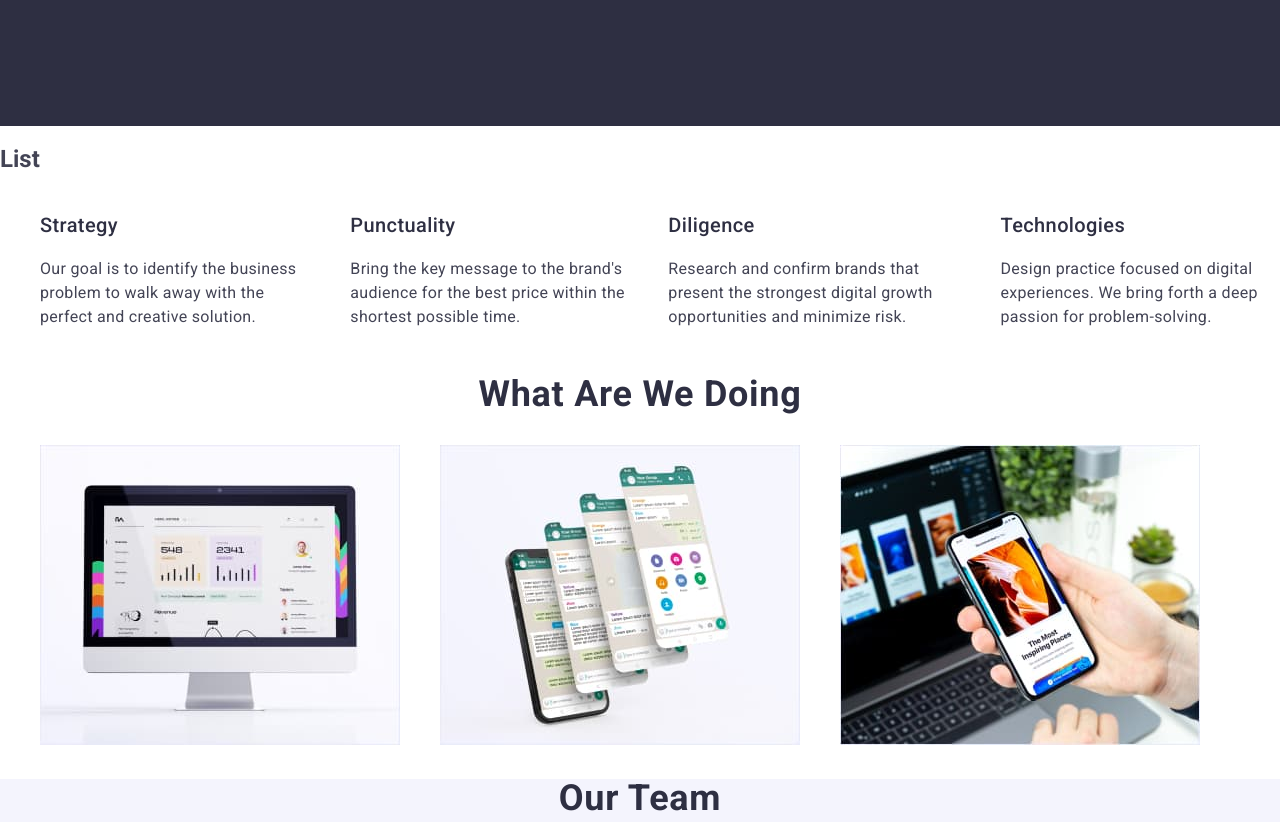
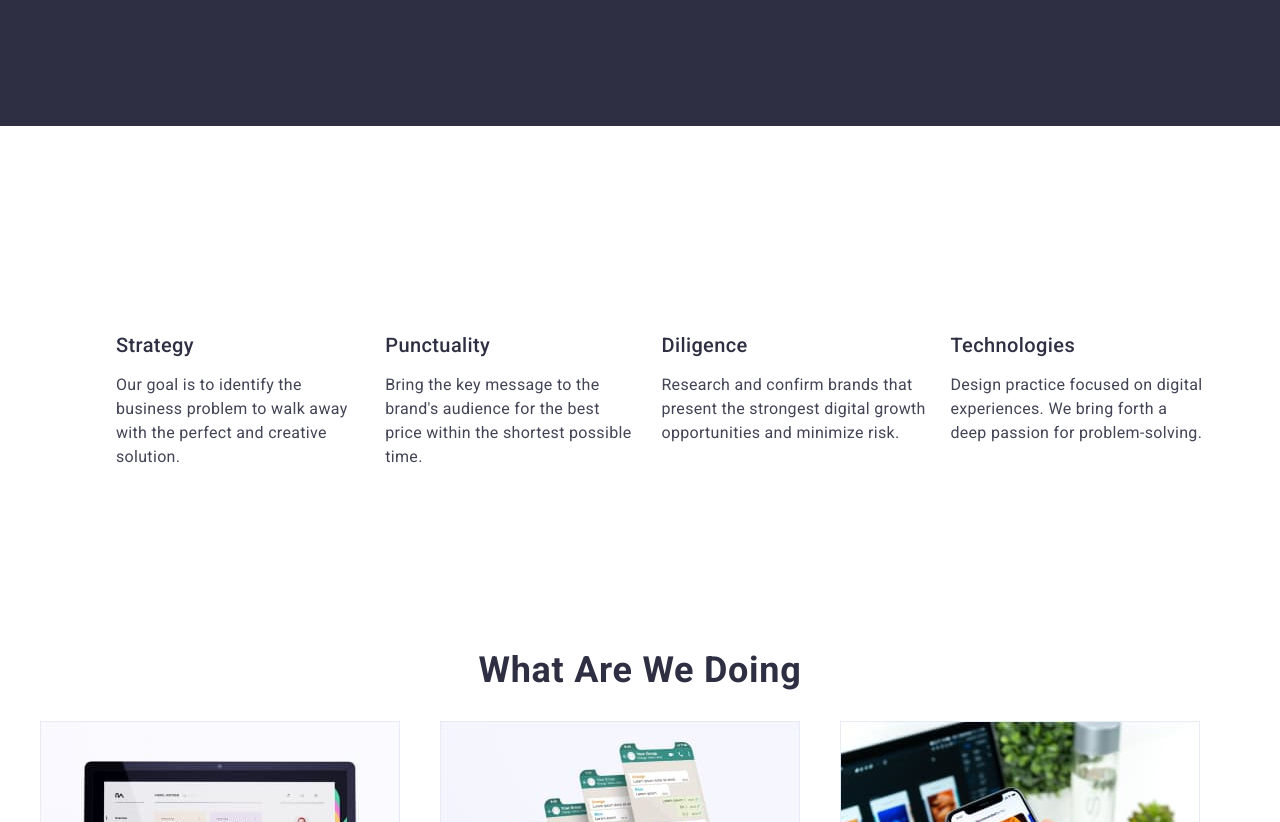
Before and after one commit to kristine19lopez/goit-markup-hw-03, a plain HTML site: page index.html in a window 1280 px wide. Shown: the part 600-1422 px from the top of the page. Drawn offline with nearby package versions, Linux system fonts and the light colour scheme.

Commit message:
section 2

```diff
--- a/css/style.css
+++ b/css/style.css
@@ -125,12 +125,25 @@ body {
     margin: auto;
 }
     /* section2 */
+.section-two{
+    padding: 120px 0;
+}
+.visually-hidden{
+    visibility: hidden;
+}
+.sec{
+    display: flex;
+    gap: 24px;
+}
 .list-header {
     font-weight: 500;
     font-size: 20px;
     line-height: 1.2;
     letter-spacing: 0.02em;
     color: var(--NAVY-BLUE);
+    width: calc(100% - 72px)/4 ;
+    margin-bottom: 8px;
+
 }
 .list-text {
     font-size: 16px;
--- a/index.html
+++ b/index.html
@@ -54,8 +54,9 @@
 
 <!-- section 2 -->
 <section class="section-two">
-    <h2>List</h2>
-    <ul class="list">
+    <div class="container">
+    <h2 class="visually-hidden">List</h2>
+    <ul class="sec list">
         <li>
             <h3 class="list-header">Strategy</h3>
                 <p class="list-text">
@@ -81,6 +82,7 @@
             </p>
             </li>
     </ul>
+    </div>
 </section>
 <!-- section 3 -->
 <section class="section-three">
```
